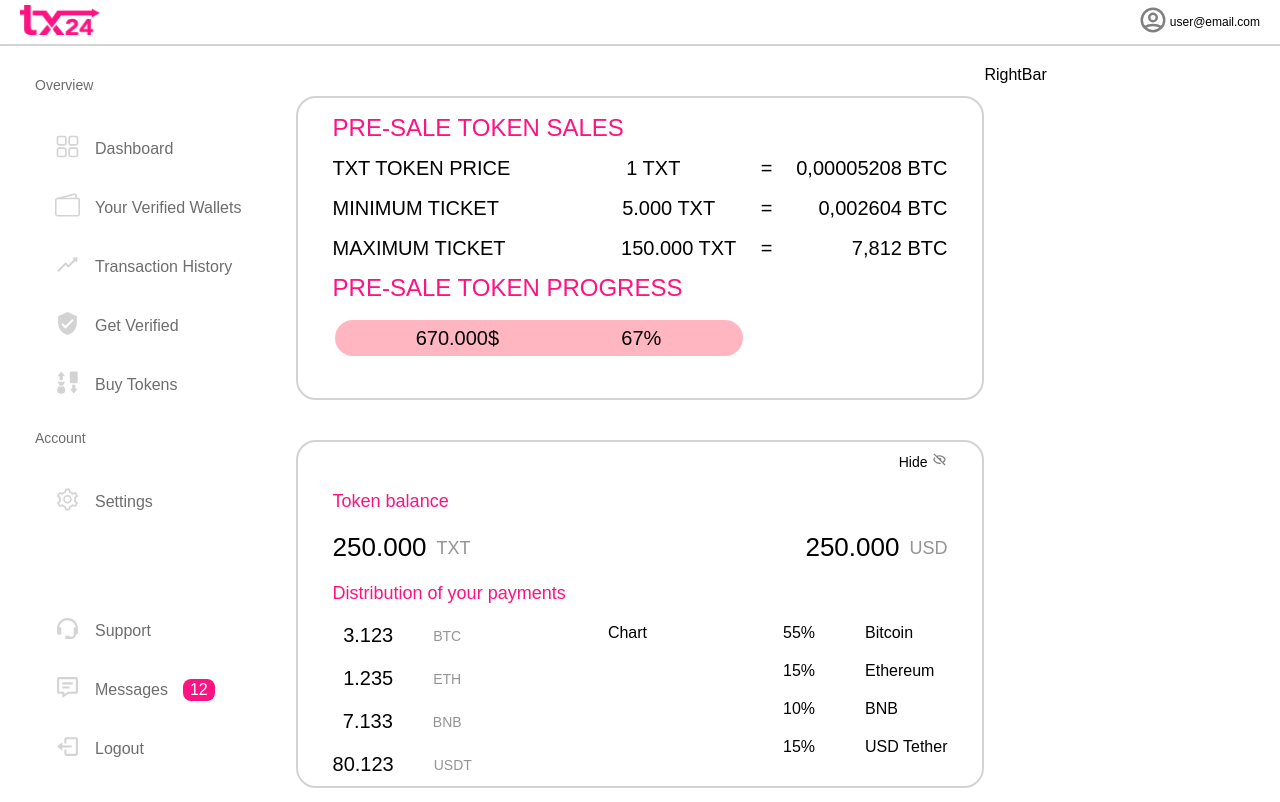
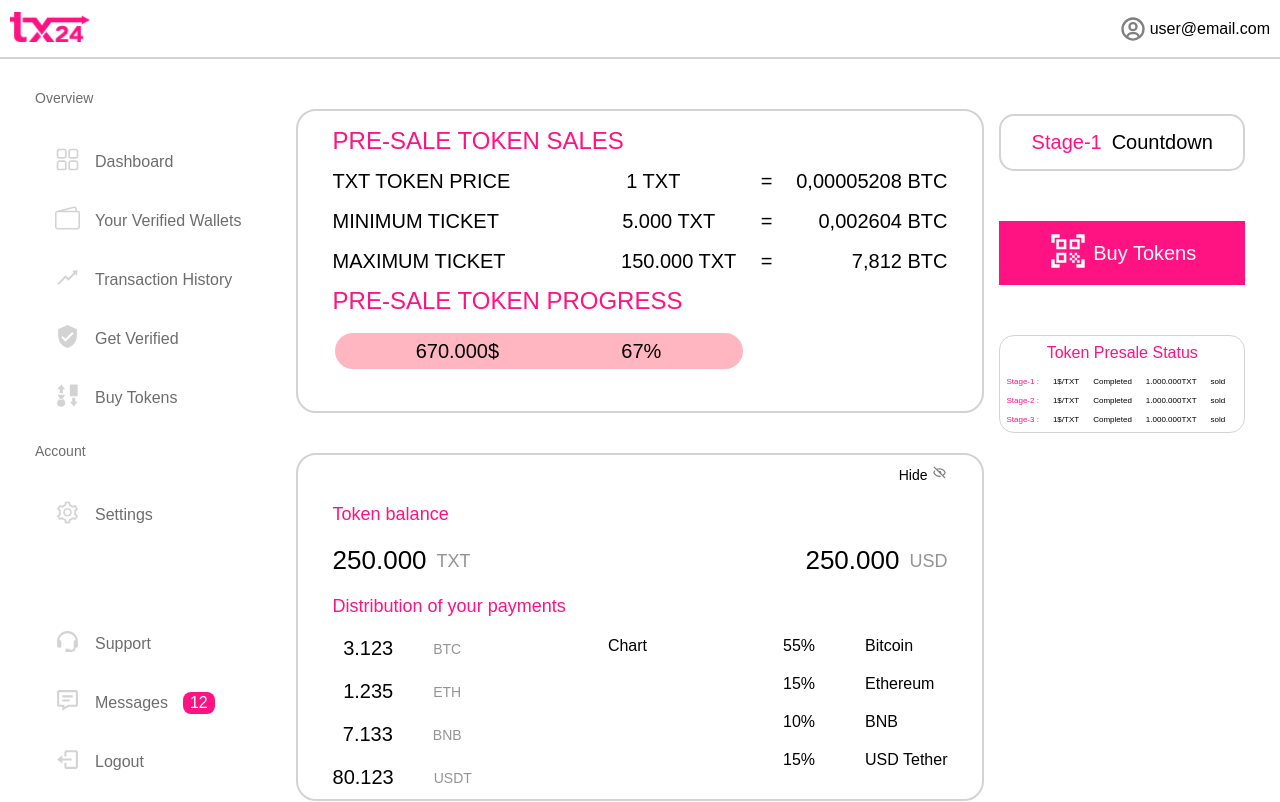
Before and after one commit to Adithyavarun-creator/tx24-service, a React (Create React App) app: page / in a window 1280 px wide. Shown: the top 802 px of the page. Built offline with nearby package versions, Linux system fonts and the light colour scheme; a web font is replaced by a local one.

Commit message:
homepage added

```diff
--- a/src/components/Navbar/Navbar.tsx
+++ b/src/components/Navbar/Navbar.tsx
@@ -1,7 +1,7 @@
 import React from 'react';
 import { NavbarContainer } from './NavbarStyles';
 import LogoSmall from '../../assets/images/tx24sm-logo.png'
-import { HiOutlineUserCircle } from 'react-icons/hi'
+import { BiUserCircle } from 'react-icons/bi'
 
 const Navbar: React.FC = () => {
     return (
@@ -11,7 +11,7 @@ const Navbar: React.FC = () => {
             </div>
 
             <div className='navuserBox'>
-                <span><HiOutlineUserCircle className='userIcon' /></span>
+                <span><BiUserCircle className='userIcon' /></span>
                 <span className='navuserEmail'>user@email.com</span>
             </div >
         </NavbarContainer >
--- a/src/components/Navbar/NavbarStyles.js
+++ b/src/components/Navbar/NavbarStyles.js
@@ -4,8 +4,9 @@ export const NavbarContainer = styled.nav`
   display: flex;
   flex-direction: row;
   justify-content: space-between;
-  padding: 5px 20px;
+  padding: 10px 10px;
   border-bottom: 2px solid lightgray;
+  align-items: center;
 
   .navImage {
     height: 30px;
@@ -16,19 +17,20 @@ export const NavbarContainer = styled.nav`
 
   .navuserBox {
     display: flex;
-    align-items: center !important;
-    gap: 2px;
+    flex-direction: row;
+    gap: 3px;
+    align-items: center;
     cursor: pointer;
-  }
 
-  .userIcon {
-    height: 30px;
-    width: 30px;
-    color: grey;
-  }
+    .userIcon {
+      height: 28px;
+      width: 28px;
+      color: grey;
+      margin-top: 5px;
+    }
 
-  .navuserEmail {
-    font-size: 12px;
-    /* font-weight: bolder; */
+    .navuserEmail {
+      font-size: 16px;
+    }
   }
 `;
--- a/src/components/RightBar/RightBar.tsx
+++ b/src/components/RightBar/RightBar.tsx
@@ -1,10 +1,58 @@
 import React from 'react';
+import { RightbarContainer } from './RightBarStyles';
+import { MdQrCodeScanner } from 'react-icons/md'
 
 const RightBar: React.FC = () => {
     return (
-        <div>
-            RightBar
-        </div>
+        <RightbarContainer>
+
+            <div className='rightbarBox-1'>
+                <div className='rightbarCountdown'>
+                    <span className='righbarStage'>Stage-1</span>
+                    <span className='righbarCount'>Countdown</span>
+                </div>
+            </div>
+
+            <div className='rightbarBuybutton'>
+                <span><MdQrCodeScanner className='rightbarscanIcon' /></span>
+                <span className='rightbarBuyText'>Buy Tokens</span>
+            </div>
+
+
+            <div className='rightbarStatus'>
+                <div className="rightBarStatusName">
+                    <span className='rightbarstatusText'>Token Presale Status</span>
+                </div>
+
+
+                <div className="rightbarStages">
+                    <div className="rightbarStage">
+                        <span className='stageStep'>Stage-1 :</span>
+                        <span>1$/TXT</span>
+                        <span>Completed</span>
+                        <span>1.000.000TXT</span>
+                        <span>sold</span>
+                    </div>
+
+                    <div className="rightbarStage">
+                        <span className='stageStep'>Stage-2 :</span>
+                        <span>1$/TXT</span>
+                        <span>Completed</span>
+                        <span>1.000.000TXT</span>
+                        <span>sold</span>
+                    </div>
+
+                    <div className="rightbarStage">
+                        <span className='stageStep'>Stage-3 :</span>
+                        <span>1$/TXT</span>
+                        <span>Completed</span>
+                        <span>1.000.000TXT</span>
+                        <span>sold</span>
+                    </div>
+                </div>
+            </div >
+
+        </RightbarContainer >
     );
 }
 
--- a/src/components/RightBar/RightBarStyles.js
+++ b/src/components/RightBar/RightBarStyles.js
@@ -0,0 +1,121 @@
+import styled from "styled-components";
+
+export const RightbarContainer = styled.div`
+  display: flex;
+  margin-top: 20px;
+  flex-direction: column;
+  padding: 15px 15px;
+  gap: 50px;
+
+  .rightbarBox-1 {
+    border: 1px solid grey;
+    display: flex;
+    flex-direction: column;
+    padding: 15px 15px;
+    justify-content: center;
+    align-items: center;
+    border-radius: 15px;
+    border: 2px solid lightgrey;
+  }
+
+  .righbarStage {
+    font-style: normal;
+    font-weight: 300;
+    font-size: 20px;
+    color: #ff1282;
+  }
+
+  .righbarCount {
+    font-style: normal;
+    font-weight: 300;
+    font-size: 20px;
+    color: #000000;
+  }
+
+  .rightbarCountdown {
+    display: flex;
+    flex-direction: row;
+    gap: 10px;
+    align-items: center;
+  }
+
+  .rightbarBuybutton {
+    display: flex;
+    align-items: center;
+    flex-direction: row;
+    gap: 5px;
+    background-color: #ff1282;
+    padding: 10px 12px;
+    justify-content: center;
+    cursor: pointer;
+  }
+
+  .rightbarscanIcon {
+    height: 40px;
+    width: 40px;
+    color: white;
+  }
+
+  .rightbarBuyText {
+    font-style: normal;
+    font-weight: 300;
+    font-size: 20px;
+    color: #ffffff;
+  }
+
+  .rightbarStatus {
+    display: flex;
+    flex-direction: column;
+    gap: 15px;
+    border: 1px solid lightgray;
+    border-radius: 15px;
+    padding: 8px 6px;
+    cursor: pointer;
+    transition: all 0.5s ease-in-out;
+
+    :hover {
+      -webkit-box-shadow: 10px 10px 5px -3px rgba(0, 0, 0, 0.75);
+      -moz-box-shadow: 10px 10px 5px -3px rgba(0, 0, 0, 0.75);
+      box-shadow: 10px 10px 5px -3px rgba(0, 0, 0, 0.75);
+    }
+  }
+
+  .rightBarStatusName {
+    display: flex;
+    justify-content: center;
+  }
+
+  .rightbarstatusText {
+    font-style: normal;
+    font-weight: 300;
+    font-size: 16px;
+    color: #ff1282;
+    text-transform: capitalize;
+  }
+
+  .rightbarStages {
+    display: flex;
+    flex-direction: column;
+    gap: 10px;
+  }
+
+  .rightbarStage {
+    display: flex;
+    flex-direction: row;
+    gap: 14px;
+
+    .stageStep {
+      font-style: normal;
+      font-weight: 300;
+      font-size: 8px;
+      color: #ff1282;
+    }
+
+    span {
+      font-style: normal;
+      font-size: 8px;
+      color: #000000;
+      font-weight: 300;
+    }
+  }
+`;
```
Also changed, not shown: src/breakpoints/mediaQueries.js (added, +35 -0 lines).
